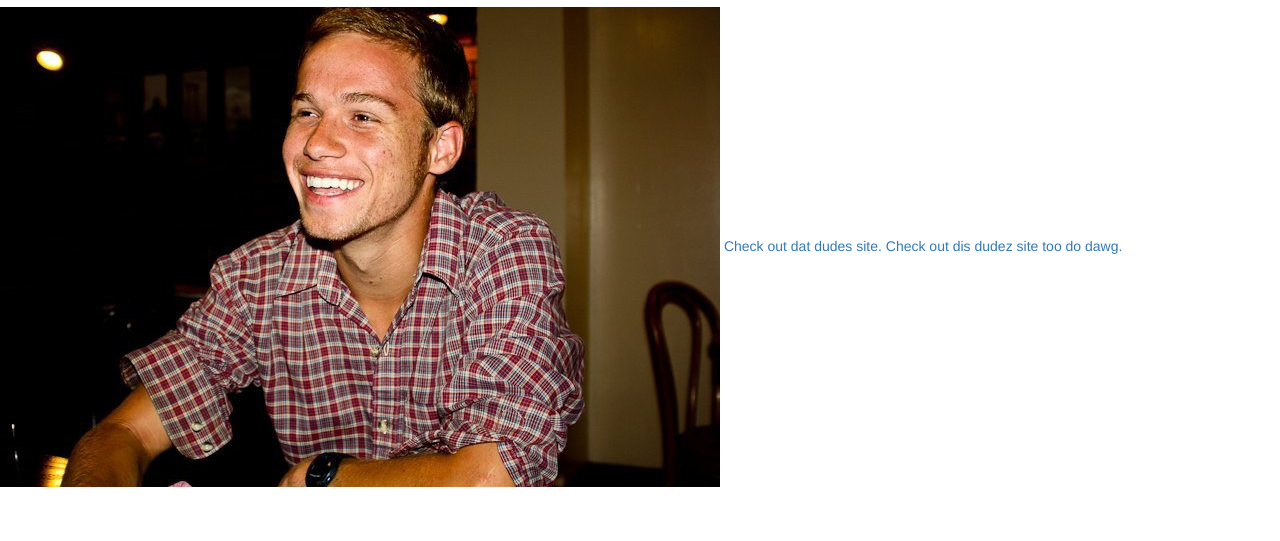
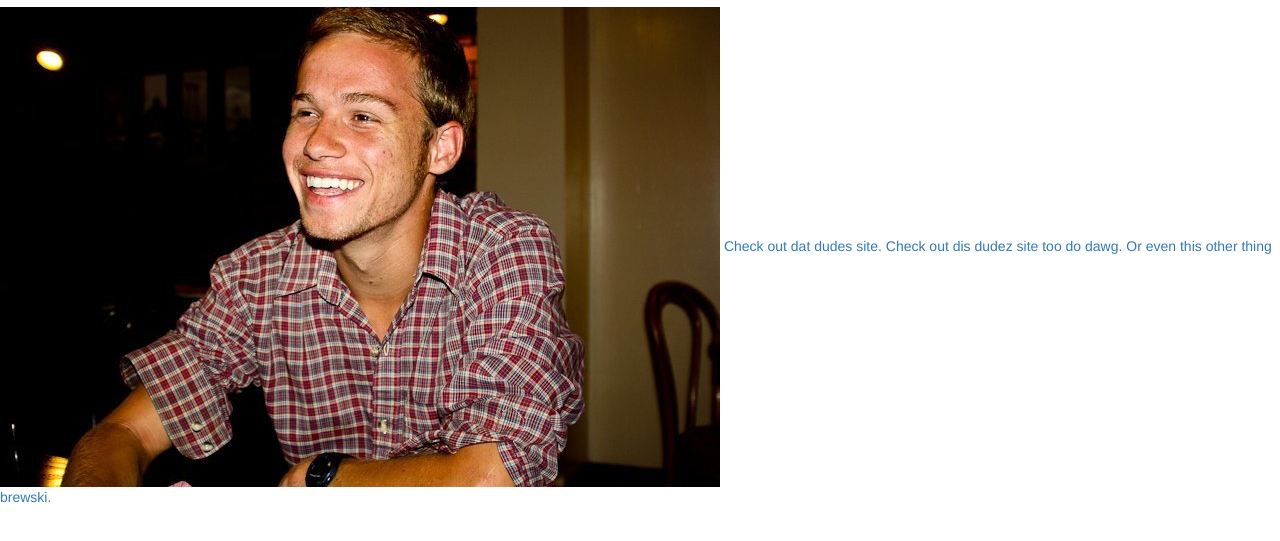
Before and after one commit to tobysilverman/toby-coding-play, a plain HTML site: page index.html in a window 1280 px wide. Shown: the part 93-634 px from the top of the page. Drawn offline with nearby package versions, Linux system fonts and the light colour scheme.

Commit message:
add otherwheres also

```diff
--- a/index.html
+++ b/index.html
@@ -16,6 +16,7 @@
     <img src="images/tobyt.jpg" alt="Toby Photo">
     <a href="http://www.tobysilverman.com/">Check out dat dudes site.</a>
     <a href="http://aaronstrick.com/">Check out dis dudez site too do dawg.</a>
+    <a href="http://otherwheresmag.com/">Or even this other thing brewski.</a>
 
   </body>
 </html>
```
